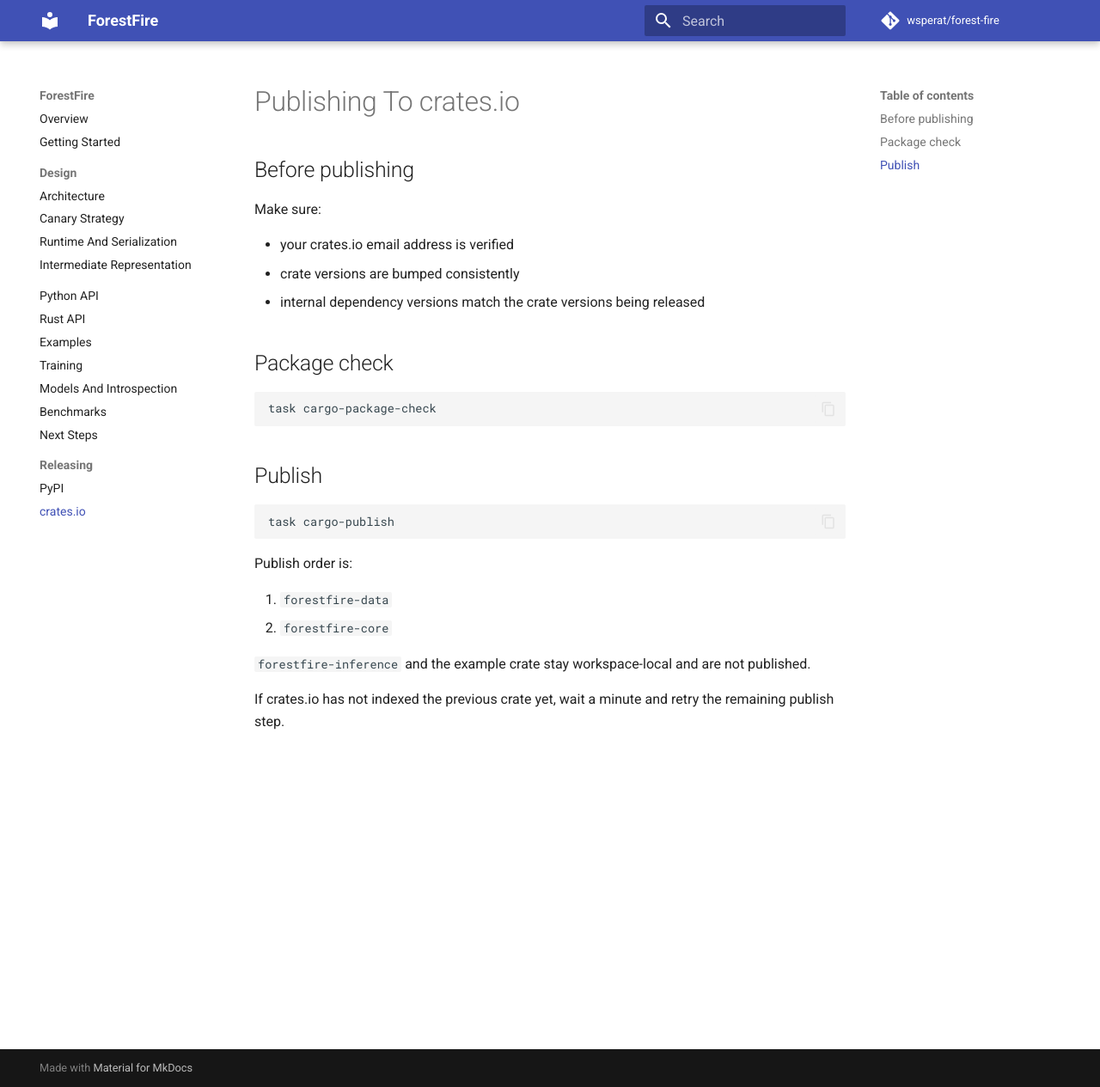
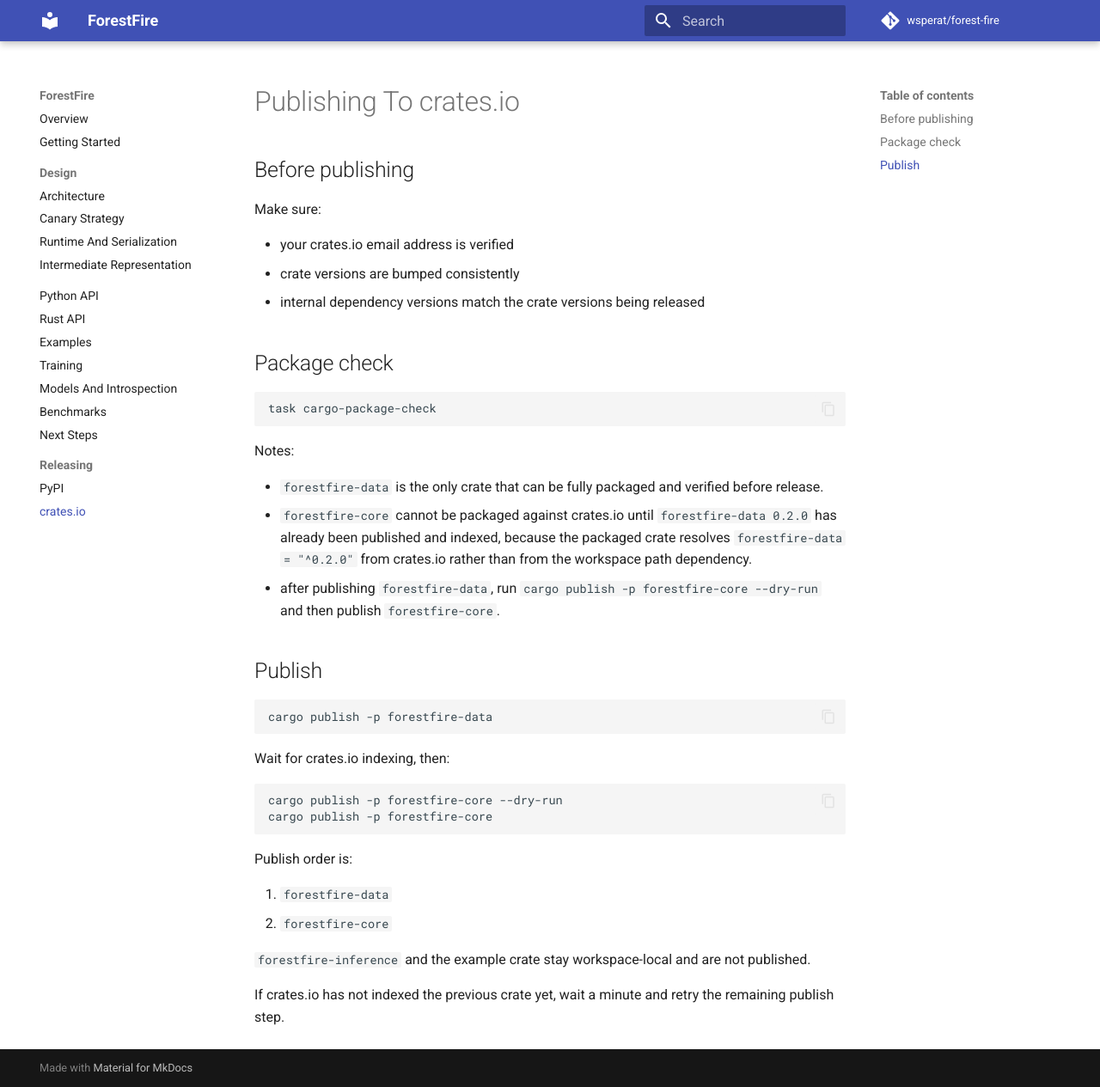
Before and after one commit to wsperat/forest-fire, an MkDocs documentation site: the page built from docs/cargo-release.md, in a window 1280 px wide and 1265 px high. Shown: the whole window at 86% size. Built offline with MkDocs 1.6.1 and Material for MkDocs 9.7.7, drawn with Linux system fonts in a browser that asks for light colours; comment, search, counter and statistics services are not loaded.

Commit message:
publish cargo crates

````diff
--- a/Taskfile.yaml
+++ b/Taskfile.yaml
@@ -196,11 +196,9 @@ tasks:
     deps: [python-package-check]
     cmds: ["uv run --group release twine upload \\\n  dist/*\n"]
   cargo-package-check:
-    desc: Build publishable crate archives without uploading them
+    desc: Build the publishable data crate archive before crates.io release
     deps: [rust-toolchain]
-    cmds:
-      - cargo package -p forestfire-data
-      - cargo package -p forestfire-core
+    cmds: [cargo package -p forestfire-data]
   cargo-publish:
     desc: Publish release crates to crates.io in dependency order
     deps: [rust-toolchain]
--- a/docs/cargo-release.md
+++ b/docs/cargo-release.md
@@ -14,10 +14,28 @@ Make sure:
 task cargo-package-check
 ```
 
+Notes:
+
+- `forestfire-data` is the only crate that can be fully packaged and verified
+  before release.
+- `forestfire-core` cannot be packaged against crates.io until
+  `forestfire-data 0.2.0` has already been published and indexed, because the
+  packaged crate resolves `forestfire-data = "^0.2.0"` from crates.io rather
+  than from the workspace path dependency.
+- after publishing `forestfire-data`, run `cargo publish -p forestfire-core --dry-run`
+  and then publish `forestfire-core`.
+
 ## Publish
 
 ```bash
-task cargo-publish
+cargo publish -p forestfire-data
+```
+
+Wait for crates.io indexing, then:
+
+```bash
+cargo publish -p forestfire-core --dry-run
+cargo publish -p forestfire-core
 ```
 
 Publish order is:
````
